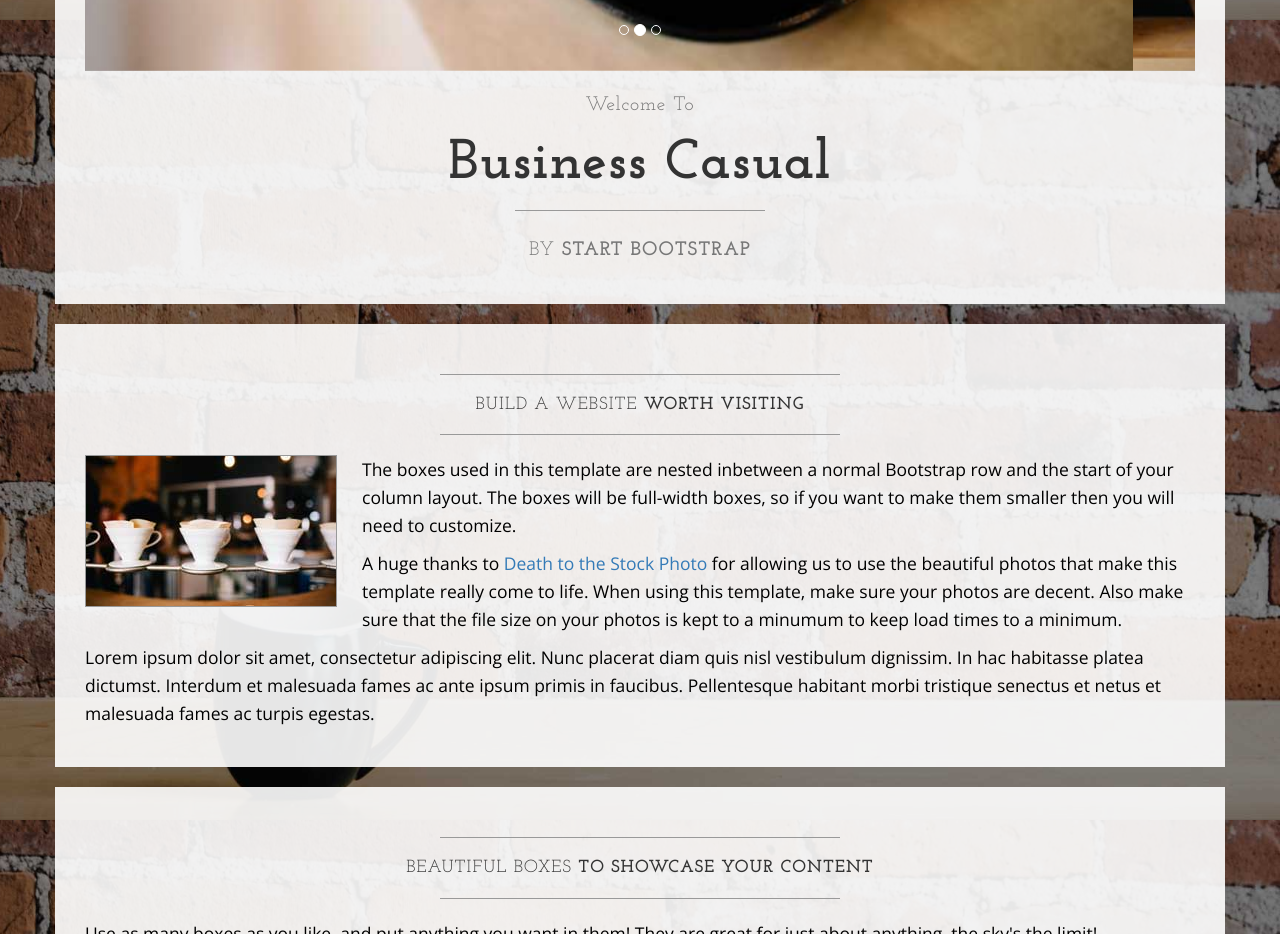
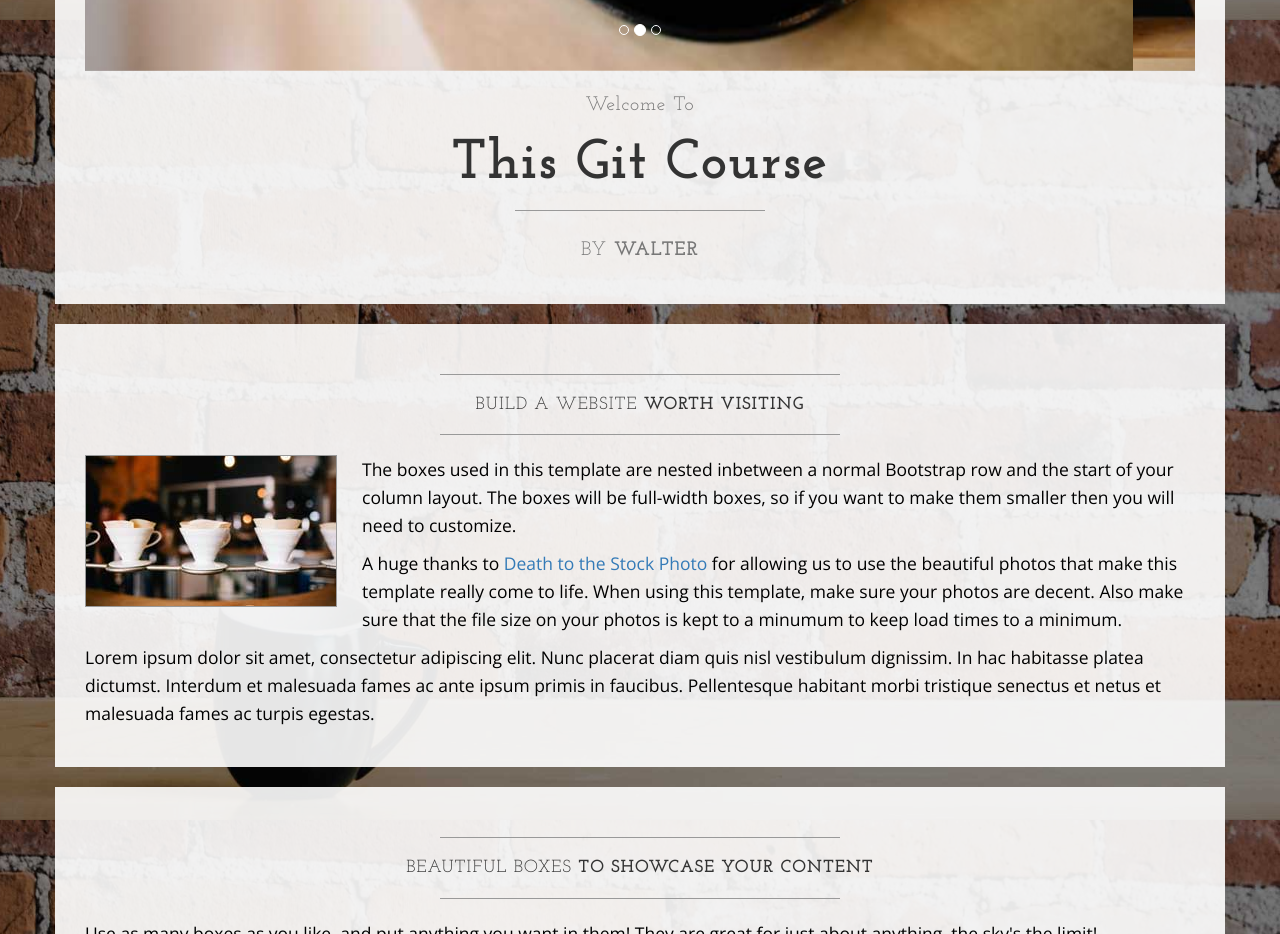
Before and after one commit to waucaylle/Learnable-Git-Course, a plain HTML site: page index.html in a window 1280 px wide. Shown: the part 780-1714 px from the top of the page. Drawn offline with nearby package versions, Linux system fonts and the light colour scheme.

Commit message:
Changed items after carousel

```diff
--- a/index.html
+++ b/index.html
@@ -108,11 +108,11 @@
                     <h2 class="brand-before">
                         <small>Welcome to</small>
                     </h2>
-                    <h1 class="brand-name">Business Casual</h1>
+                    <h1 class="brand-name">This Git Course</h1>
                     <hr class="tagline-divider">
                     <h2>
                         <small>By
-                            <strong>Start Bootstrap</strong>
+                            <strong>Walter</strong>
                         </small>
                     </h2>
                 </div>
```
